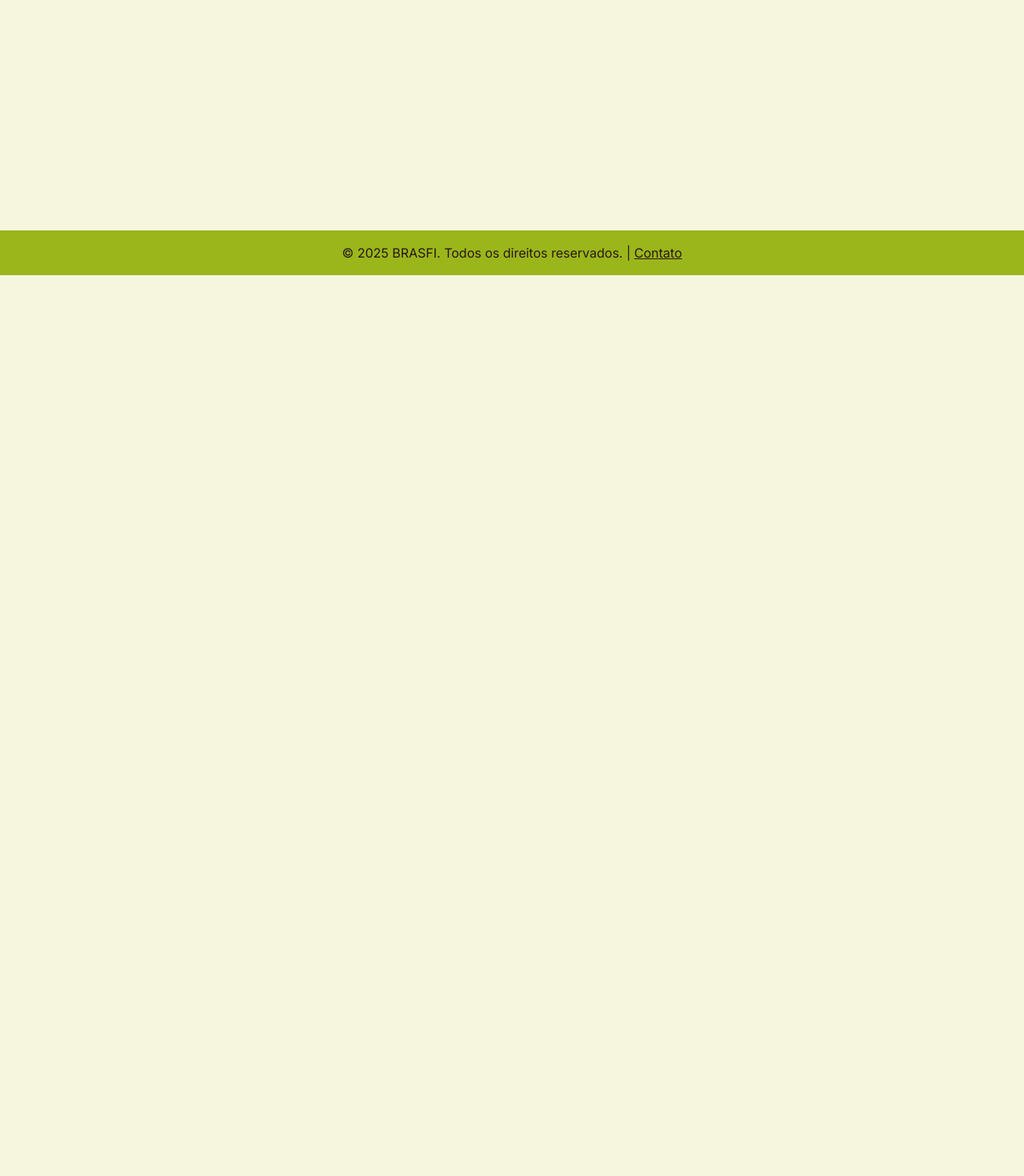
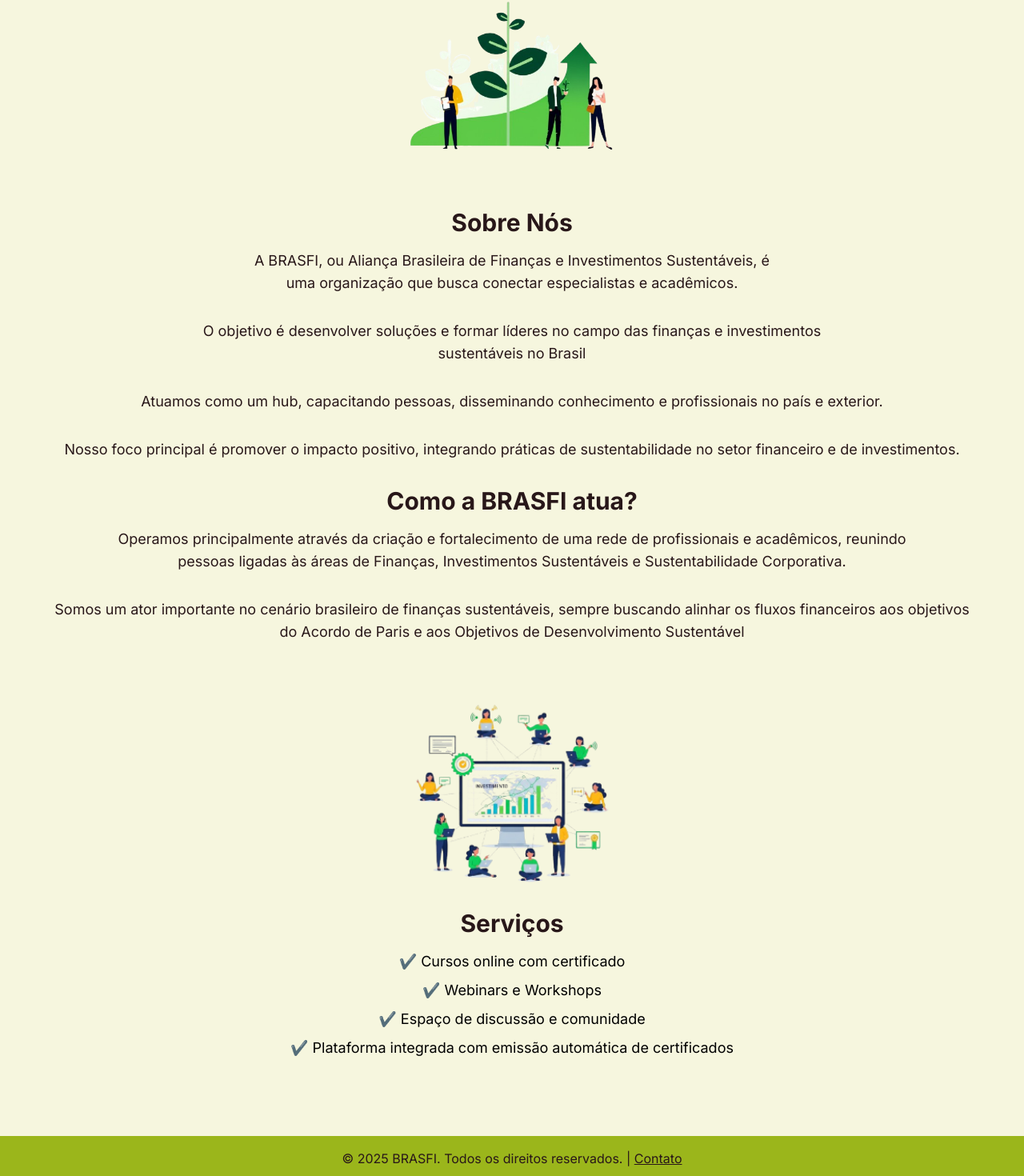
Before and after one commit to luivazmanso7/Projeto-3, a Next.js app in the folder frontend/: page / in a window 1280 px wide. Shown: the part 456-1926 px from the top of the page at 80% size. Before the commit the page ends 800 px from the top, so only its background shows below. Built offline with nearby package versions, Linux system fonts and the light colour scheme.

Commit message:
Home atualizada

```diff
--- a/frontend/src/app/page.tsx
+++ b/frontend/src/app/page.tsx
@@ -5,8 +5,50 @@
     return (
         <div className="text-center mt-16">
             <h1 className="text-4xl font-bold mb-4 text-[#281719]">Bem-vindo à BRASFI!</h1>
-            <p className="text-lg mb-8 text-[#281719]">Participe de cursos, webinars e eventos com emissão automática de certificados.<br/>Cadastre-se, faça login e explore nossos recursos.</p>
+            <p className="text-lg mb-8 text-[#281719]">Participe de cursos, webinars e eventos com emissão
+                 automática de certificados.<br/>Cadastre-se, faça login e explore nossos recursos.</p>
             <HomeButtons />
+            <br/> <br/> <br/>
+            <div className="flex justify-center">
+            <Image src="/DesenvSustSemFundo.png" alt="Logo" width={300} height={300} />
+            </div>
+            <h6 className="text-3xl font-bold mb-4 text-[#281719]">Sobre Nós</h6>
+
+            <p className="text-lg mb-8 text-[#281719]">A BRASFI, ou Aliança Brasileira de Finanças e Investimentos
+                 Sustentáveis, é <br/>uma organização que busca conectar especialistas e acadêmicos.</p>
+
+
+            <p className="text-lg mb-8 text-[#281719]">O objetivo é desenvolver soluções e formar líderes no campo
+                 das finanças e investimentos  <br/>sustentáveis no Brasil</p>
+
+            <p className="text-lg mb-8 text-[#281719]">Atuamos como um hub, capacitando pessoas, disseminando
+                conhecimento e profissionais no país e exterior.</p>
+
+            <p className="text-lg mb-8 text-[#281719]">Nosso foco principal é promover o impacto positivo,
+                integrando práticas de sustentabilidade no setor financeiro e de investimentos.</p>
+
+            <h6 className="text-3xl font-bold mb-4 text-[#281719]">Como a BRASFI atua?</h6>
+
+            <p className="text-lg mb-8 text-[#281719]">Operamos principalmente através da criação e fortalecimento
+                 de uma rede de profissionais e acadêmicos, reunindo<br/> pessoas ligadas às áreas de Finanças, Investimentos Sustentáveis e Sustentabilidade Corporativa.</p>
+
+            <p className="text-lg mb-8 text-[#281719]"></p>
+
+            <p className="text-lg mb-8 text-[#281719]">Somos um ator importante no cenário brasileiro de finanças sustentáveis, sempre buscando alinhar os fluxos
+                 financeiros aos objetivos<br/> do Acordo de Paris e aos Objetivos de Desenvolvimento Sustentável</p>
+
+            <div className="flex justify-center">
+            <Image src="/InvestSustSemFundo.png" alt="Logo" width={300} height={300} />
+            </div>
+            <h6 className="text-3xl font-bold mb-4 text-[#281719]">Serviços</h6>
+
+            <ul className="text-lg space-y-2">
+            <li>✔️ Cursos online com certificado</li>
+            <li>✔️ Webinars e Workshops</li>
+            <li>✔️ Espaço de discussão e comunidade</li>
+            <li>✔️ Plataforma integrada com emissão automática de certificados</li>
+          </ul>
+          <p className="text-lg mb-8 text-[#281719]"></p>
         </div>
     );
 }
```
Also changed, not shown: frontend/public/DesenvSustSemFundo.png (added), frontend/public/InvestSustSemFundo.png (added).
